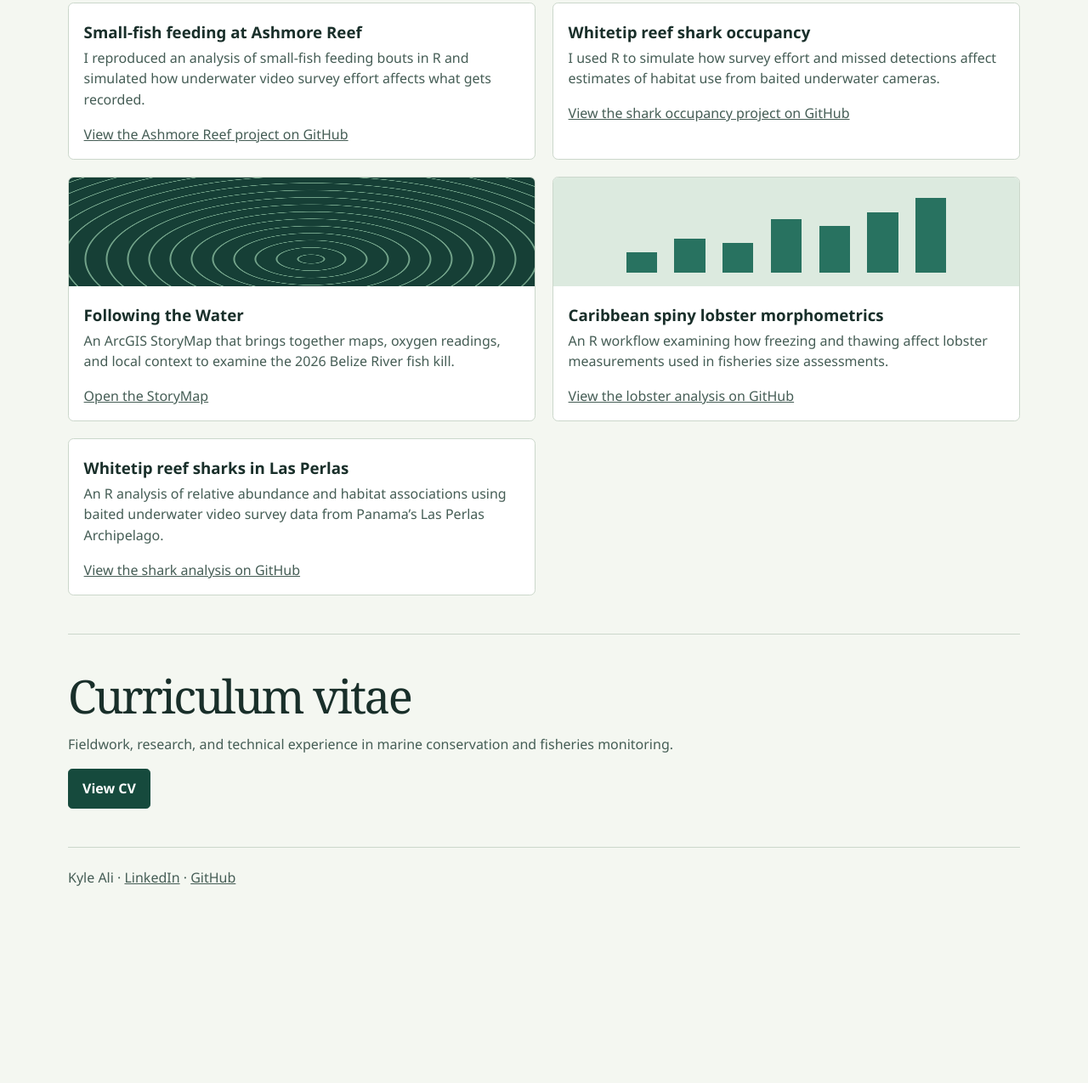
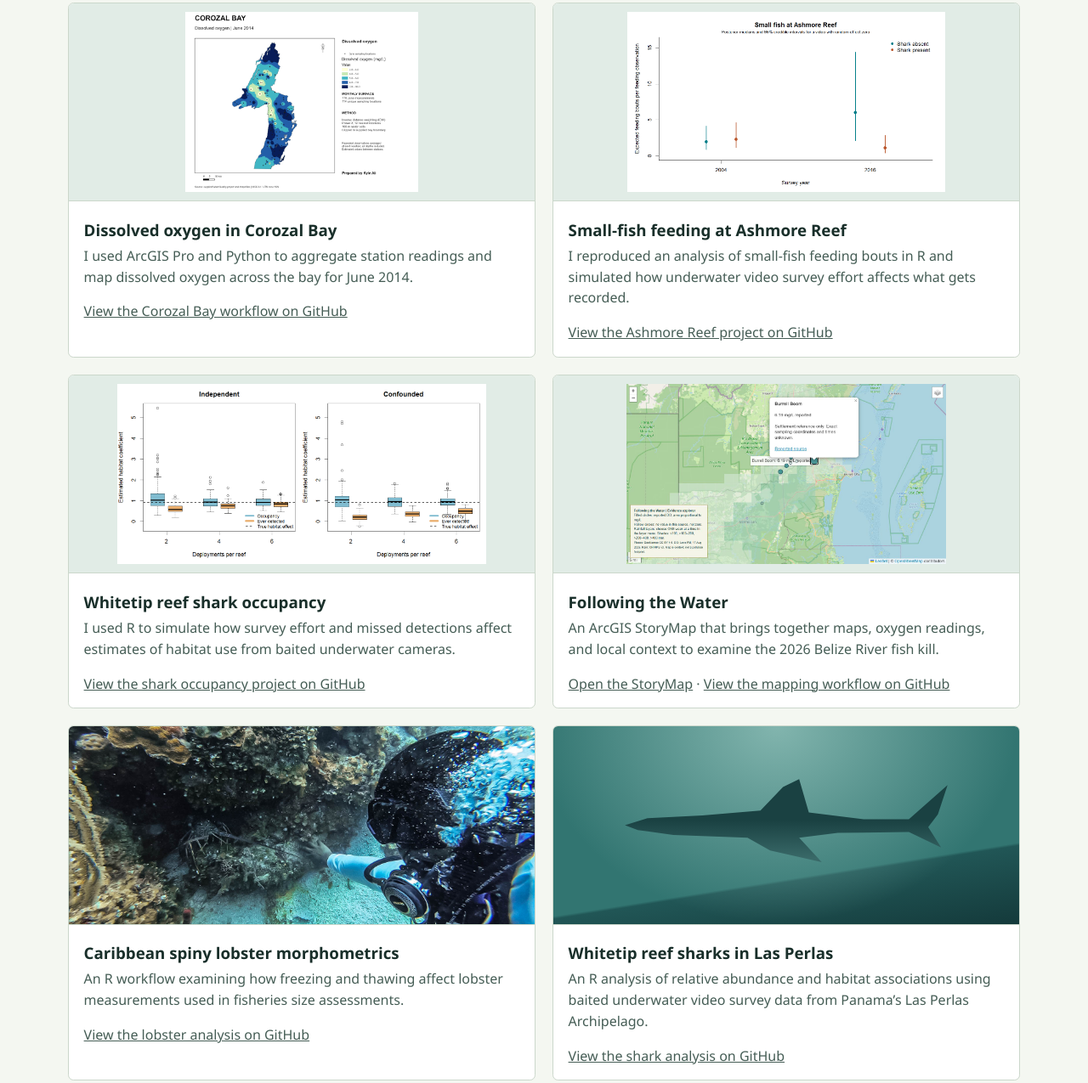
Before and after one commit to kylealibz/kylealibz.github.io, a plain HTML site: page index.html in a window 1280 px wide. Shown: the part 759-2034 px from the top of the page at 85% size. Before the commit the page ends 1827 px from the top, so only its background shows below. Drawn offline with Linux system fonts and the light colour scheme.

Commit message:
Add Corozal Bay workflow and project thumbnails

```diff
--- a/index.html
+++ b/index.html
@@ -5,7 +5,7 @@
   <meta name="viewport" content="width=device-width, initial-scale=1">
   <meta name="description" content="Kyle Ali’s portfolio in marine biology, GIS, and ecological data analysis in R.">
   <title>Kyle Ali | Marine Biology, GIS &amp; R</title>
-  <link rel="stylesheet" href="style.css">
+  <link rel="stylesheet" href="style.css?v=2">
 </head>
 <body>
   <a class="skip" href="#main">Skip to content</a>
@@ -29,28 +29,37 @@
       <h2 id="work-title">Projects</h2>
       <div class="projects">
         <article>
+          <div class="project-preview "><img src="corozal-preview.png" alt="Map of interpolated dissolved oxygen in Corozal Bay in June 2014" loading="lazy"></div>
+          <h3>Dissolved oxygen in Corozal Bay</h3>
+          <p>I used ArcGIS Pro and Python to aggregate station readings and map dissolved oxygen across the bay for June 2014.</p>
+          <p><a href="https://github.com/kylealibz/corozal-water-quality">View the Corozal Bay workflow on GitHub</a></p>
+        </article>
+        <article>
+          <div class="project-preview "><img src="ashmore-preview.png" alt="Plot of reproduced feeding-bout means at Ashmore Reef" loading="lazy"></div>
           <h3>Small-fish feeding at Ashmore Reef</h3>
           <p>I reproduced an analysis of small-fish feeding bouts in R and simulated how underwater video survey effort affects what gets recorded.</p>
           <p><a href="https://github.com/kylealibz/ashmore-bruv">View the Ashmore Reef project on GitHub</a></p>
         </article>
         <article>
+          <div class="project-preview "><img src="occupancy-preview.png" alt="Simulation plot showing how well estimated habitat effects match the simulated effects" loading="lazy"></div>
           <h3>Whitetip reef shark occupancy</h3>
           <p>I used R to simulate how survey effort and missed detections affect estimates of habitat use from baited underwater cameras.</p>
           <p><a href="https://github.com/kylealibz/whitetip-occupancy">View the shark occupancy project on GitHub</a></p>
         </article>
         <article>
-          <div class="sample map" aria-hidden="true"></div>
+          <div class="project-preview "><img src="river-preview.jpg" alt="GIS evidence map of the Belize River fish kill" loading="lazy"></div>
           <h3>Following the Water</h3>
           <p>An ArcGIS StoryMap that brings together maps, oxygen readings, and local context to examine the 2026 Belize River fish kill.</p>
-          <p><a href="https://storymaps.arcgis.com/stories/e6ee90cbb7d04636bd0248661512deea">Open the StoryMap</a></p>
+          <p><a href="https://storymaps.arcgis.com/stories/e6ee90cbb7d04636bd0248661512deea">Open the StoryMap</a> · <a href="https://github.com/kylealibz/following-the-water">View the mapping workflow on GitHub</a></p>
         </article>
         <article>
-          <div class="sample chart" aria-hidden="true"><span></span><span></span><span></span><span></span><span></span><span></span><span></span></div>
+          <div class="project-preview lobster-preview"><img src="kyle-reef.jpg" alt="Spiny lobster sheltering in a reef crevice beside Kyle Ali" loading="lazy"></div>
           <h3>Caribbean spiny lobster morphometrics</h3>
           <p>An R workflow examining how freezing and thawing affect lobster measurements used in fisheries size assessments.</p>
           <p><a href="https://github.com/kylealibz/caribbean-spiny-lobster-morphometrics">View the lobster analysis on GitHub</a></p>
         </article>
         <article>
+          <div class="project-preview shark-preview" aria-hidden="true"><span></span></div>
           <h3>Whitetip reef sharks in Las Perlas</h3>
           <p>An R analysis of relative abundance and habitat associations using baited underwater video survey data from Panama’s Las Perlas Archipelago.</p>
           <p><a href="https://github.com/kylealibz/las-perlas-bruv-analysis">View the shark analysis on GitHub</a></p>
--- a/style.css
+++ b/style.css
@@ -34,11 +34,6 @@ p { color: var(--muted); }
 .button:hover { background: #236453; }
 .secondary { background: transparent; color: var(--green); }
 .secondary:hover { background: #e2ece2; }
-.map {
-  background-color: #163f36;
-  background-image: repeating-linear-gradient(0deg, transparent 0 31px, #b9dec322 31px 32px),
-    repeating-linear-gradient(90deg, transparent 0 31px, #b9dec322 31px 32px);
-}
 .hero-photo, .field-photos figure { margin: 0; }
 .hero-photo img, .field-photos img { display: block; width: 100%; height: auto; border-radius: .4rem; }
 figcaption { margin-top: .45rem; font-size: .9rem; color: var(--muted); }
@@ -49,16 +44,28 @@ article { border: 1px solid var(--line); border-radius: .4rem; overflow: hidden;
 article h3, article p { margin-inline: 1.1rem; }
 article h3 { margin-bottom: 0; }
 article p { margin-top: .25rem; }
-.sample { height: 8rem; }
-.map { background-image: repeating-radial-gradient(ellipse at 52% 75%, transparent 0 14px, #a0d4b3aa 15px 16px, transparent 17px 25px); }
-.chart { display: flex; justify-content: center; align-items: end; gap: 4%; background: #dceadf; padding: 1rem; }
-.chart span { width: 7%; height: 25%; background: #287260; }
-.chart span:nth-child(2) { height: 42%; }
-.chart span:nth-child(3) { height: 36%; }
-.chart span:nth-child(4) { height: 65%; }
-.chart span:nth-child(5) { height: 57%; }
-.chart span:nth-child(6) { height: 74%; }
-.chart span:nth-child(7) { height: 91%; }
+.project-preview {
+  display: grid;
+  place-items: center;
+  aspect-ratio: 2.35;
+  overflow: hidden;
+  padding: .65rem;
+  background: #e1ece6;
+  border-bottom: 1px solid var(--line);
+}
+.project-preview img { display: block; width: 100%; height: 100%; min-height: 0; object-fit: contain; }
+.lobster-preview { padding: 0; }
+.lobster-preview img { object-fit: cover; object-position: center 58%; }
+.shark-preview {
+  background: radial-gradient(ellipse at 48% 0%, #82b5ae, transparent 70%),
+    linear-gradient(171deg, #327571 70%, #215656 71%, #143a3b);
+}
+.shark-preview span {
+  width: 72%;
+  aspect-ratio: 3.3;
+  background: linear-gradient(#1a4142 45%, #396968 84%);
+  clip-path: polygon(0 50%, 7% 43%, 24% 40%, 42% 35%, 49% 11%, 54% 3%, 57% 37%, 74% 44%, 88% 44%, 100% 9%, 97% 39%, 94% 52%, 98% 73%, 88% 57%, 66% 58%, 54% 63%, 61% 88%, 45% 76%, 38% 63%, 15% 60%, 4% 55%);
+}
 .resume { max-width: 49rem; }
 .resume-intro { padding-block: 3rem; }
 .resume h1 { font-size: clamp(3rem, 8vw, 5rem); }
```
Also changed, not shown: ashmore-preview.png (added), corozal-preview.png (added), occupancy-preview.png (added), river-preview.jpg (added).
